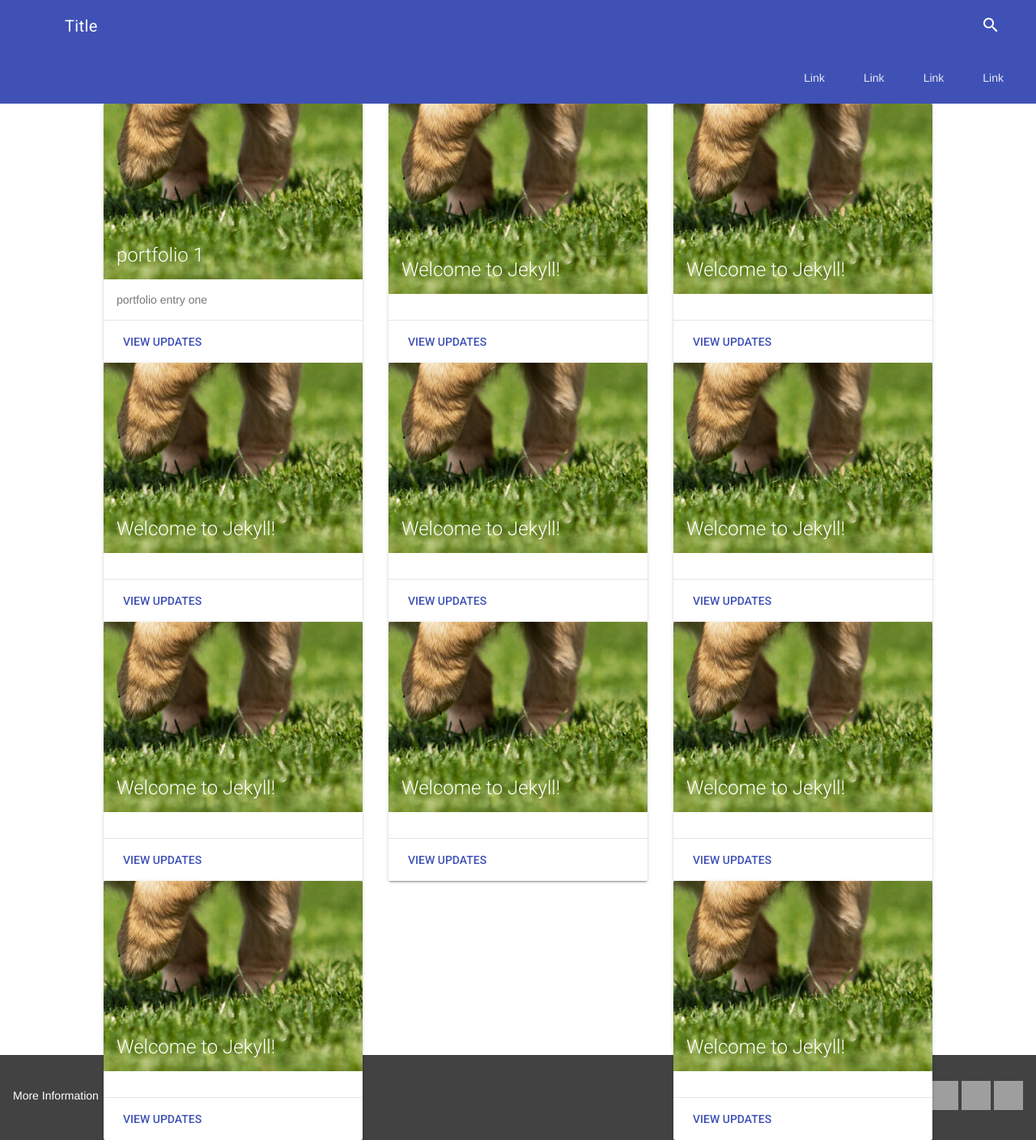
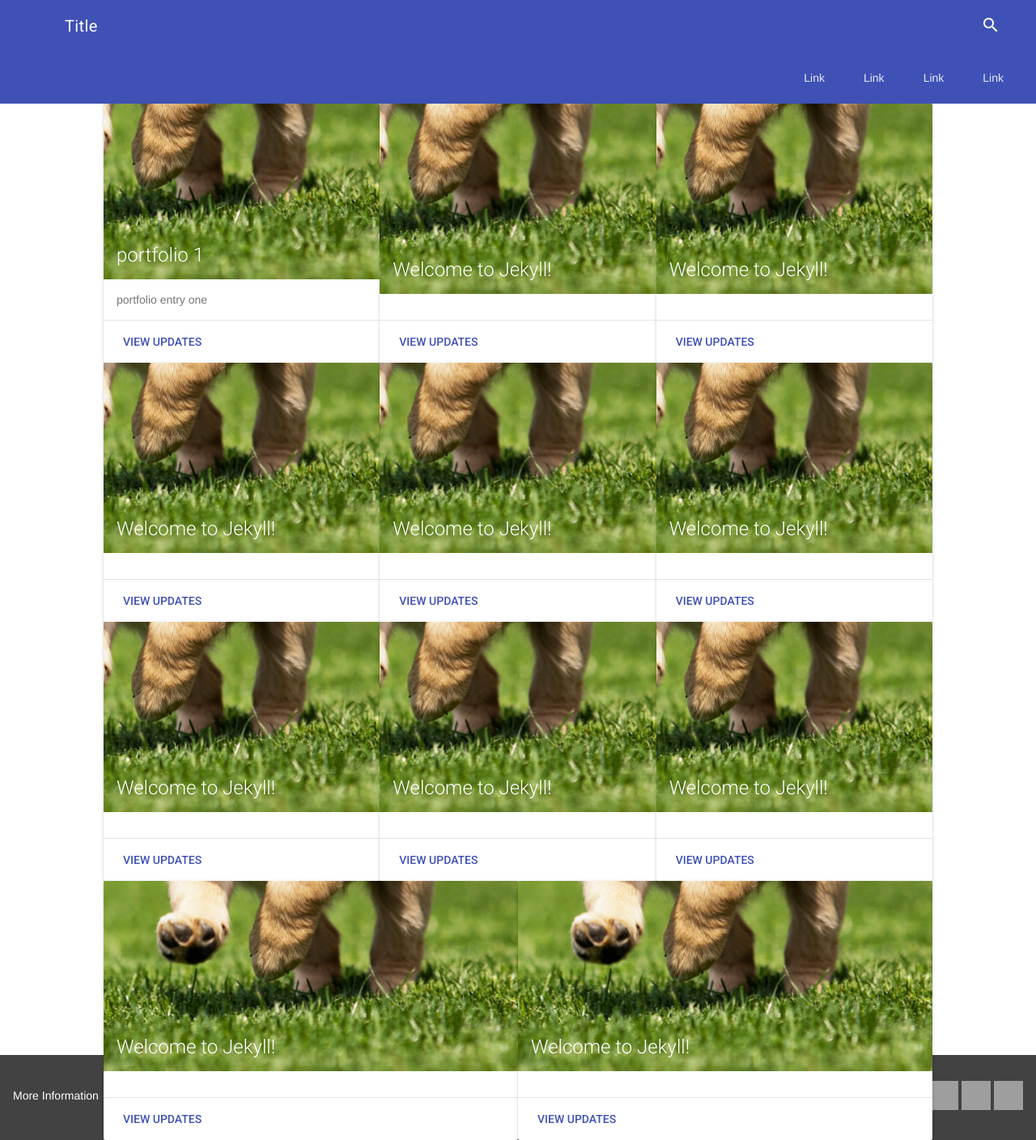
Before and after one commit to yd8266uj/portfolio, a Jekyll site: the page built from index.html, in a window 1280 px wide. Shown: the whole page at 81% size. Built offline with Jekyll 4.4.1, drawn with Linux system fonts in a browser that asks for light colours.

Commit message:
flex grow

```diff
--- a/css/default.sass
+++ b/css/default.sass
@@ -20,6 +20,7 @@
 
 .flex-list > li
   flex-basis: 320px
+  flex-grow: 1
 
 .demo-layout-waterfall .mdl-layout__header-row .mdl-navigation__link:last-of-type
   padding-right: 0
```
